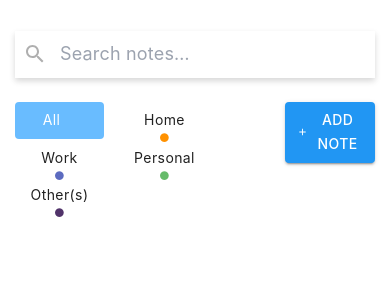
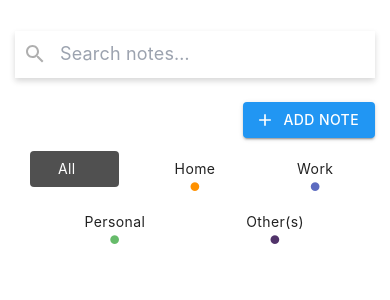
Before and after one commit to johnabednego/Notes, a React (Create React App) app: page / in a window 390 px wide. Shown: the top 300 px of the page. Built offline with nearby package versions, Linux system fonts and the light colour scheme.

Commit message:
setting up the note categories

```diff
--- /dev/null
+++ b/src/components/HomeNote.jsx
@@ -0,0 +1,11 @@
+import React from 'react'
+
+const HomeNote = () => {
+  return (
+    <div>
+
+    </div>
+  )
+}
+
+export default HomeNote
--- /dev/null
+++ b/src/components/OtherNote.jsx
@@ -0,0 +1,11 @@
+import React from 'react'
+
+const OtherNote = () => {
+  return (
+    <div>
+
+    </div>
+  )
+}
+
+export default OtherNote
--- /dev/null
+++ b/src/components/PersonalNote.jsx
@@ -0,0 +1,11 @@
+import React from 'react'
+
+const PersonalNote = () => {
+  return (
+    <div>
+
+    </div>
+  )
+}
+
+export default PersonalNote
--- /dev/null
+++ b/src/components/WorkNote.jsx
@@ -0,0 +1,11 @@
+import React from 'react'
+
+const WorkNote = () => {
+  return (
+    <div>
+
+    </div>
+  )
+}
+
+export default WorkNote
--- a/src/pages/Home.jsx
+++ b/src/pages/Home.jsx
@@ -1,6 +1,7 @@
 import React, { useState } from 'react'
 import searchIcon from './assets/search.svg'
 import plusIcon from './assets/plus.svg'
+import noNoteIcon from './assets/no_note.svg'
 
 const Home = () => {
     const [switchTab, setSwitchTab] = useState(0)
@@ -19,36 +20,36 @@ const Home = () => {
                 </div>
 
                 {/**Navigation */}
-                <div className=' p-[12px] m-0 box-border w-full flex flex-wrap'>
+                <div className=' p-[12px] m-0 box-border w-full flex flex-col-reverse md:flex-row'>
                     {/**Tabs */}
-                    <div className=' flex-grow-0 max-w-[75%] basis-[75%] m-0 box-border w-full flex flex-wrap'>
-                        <div>
-                            <button onClick={()=>setSwitchTab(0)} type="button" className={` ${switchTab===0?'text-[#fff] bg-[#69bcff] cursor-not-allowed':' cursor-pointer hover:opacity-40'} justify-center align-middle items-center border-0 m-0 inline-flex outline-[0]  relative min-w-[89px] font-normal mr-[16px]  shadow-none py-[6px] pr-[16px] text-[0.875rem] box-border leading-[1.75] rounded-[4px] tracking-[0.02857em] transition-custom duration-250 ease-custom-ease delay-0`}>
+                    <div className=' md:flex-grow-0 md:max-w-[75%] md:basis-[75%] mt-3 md:mt-0 md:m-0 box-border w-full flex flex-wrap'>
+                        <div className=' w-full flex items-center justify-evenly flex-wrap gap-4'>
+                            <button onClick={()=>setSwitchTab(0)} type="button" className={` ${switchTab===0?'text-[#fff] bg-[#505050] cursor-not-allowed':' cursor-pointer hover:opacity-40'} justify-center align-middle items-center border-0 m-0 inline-flex outline-[0]  relative min-w-[89px] font-normal   shadow-none py-[6px] pr-[16px] text-[0.875rem] box-border leading-[1.75] rounded-[4px] tracking-[0.02857em] transition-custom duration-250 ease-custom-ease delay-0`}>
                                 <span className=' w-full'>All</span>
                             </button>
 
-                            <button onClick={()=>setSwitchTab(1)}  type="button" className={` ${switchTab===1?'text-[#fff] bg-[#ff9100] cursor-not-allowed':'cursor-pointer'} align-middle items-center outline-[0] m-0 cursor-pointer border-0 tracking-[0.02857em] rounded-[4px] leading-[1.75] bg-transparent relative min-w-[89px] font-normal mr-[16px] shadow-none py-[6px] px-[8px] text-[#000000de] text-[0.875rem] transition-custom duration-250 ease-custom-ease delay-0`}>
+                            <button onClick={()=>setSwitchTab(1)}  type="button" className={` ${switchTab===1?'text-[#fff] bg-[#ff9100] cursor-not-allowed':'cursor-pointer'} align-middle items-center outline-[0] m-0 cursor-pointer border-0 tracking-[0.02857em] rounded-[4px] leading-[1.75] bg-transparent relative min-w-[89px] font-normal  shadow-none py-[6px] px-[8px] text-[#000000de] text-[0.875rem] transition-custom duration-250 ease-custom-ease delay-0`}>
                                 <span className={` ${switchTab !==1?'hover-animate':''} w-full items-center align-middle inline-flex flex-col`}>
                                     <span>Home</span>
                                     <span className={` ${switchTab===1?' mb-1 text-[4em] animate-ping':'text-[2em]'} dot text-[#ff9100] bottom-[-.4em] text-[2em] leading-[1] absolute`}>•</span>
                                 </span>
                             </button>
 
-                            <button onClick={()=>setSwitchTab(2)}  type="button" className={` ${switchTab===2?'text-[#fff] bg-[#5c6bc0] cursor-not-allowed':'cursor-pointer'} align-middle items-center outline-[0] m-0 cursor-pointer border-0 tracking-[0.02857em] rounded-[4px] leading-[1.75] bg-transparent relative min-w-[89px] font-normal mr-[16px] shadow-none py-[6px] px-[8px] text-[#000000de] text-[0.875rem] transition-custom duration-250 ease-custom-ease delay-0`}>
+                            <button onClick={()=>setSwitchTab(2)}  type="button" className={` ${switchTab===2?'text-[#fff] bg-[#5c6bc0] cursor-not-allowed':'cursor-pointer'} align-middle items-center outline-[0] m-0 cursor-pointer border-0 tracking-[0.02857em] rounded-[4px] leading-[1.75] bg-transparent relative min-w-[89px] font-normal  shadow-none py-[6px] px-[8px] text-[#000000de] text-[0.875rem] transition-custom duration-250 ease-custom-ease delay-0`}>
                                 <span className={` ${switchTab !==2?'hover-animate':''} w-full items-center align-middle inline-flex flex-col`}>
                                     <span>Work</span>
                                     <span className={` dot text-[#5c6bc0] bottom-[-.4em] ${switchTab===2?' mb-1 text-[4em] animate-ping':'text-[2em]'} leading-[1] absolute`}>•</span>
                                 </span>
                             </button>
 
-                            <button onClick={()=>setSwitchTab(3)}  type="button" className={` ${switchTab===3?'text-[#fff] bg-[#66bb6a] cursor-not-allowed':'cursor-pointer'} align-middle items-center outline-[0] m-0 cursor-pointer border-0 tracking-[0.02857em] rounded-[4px] leading-[1.75] bg-transparent relative min-w-[89px] font-normal mr-[16px] shadow-none py-[6px] px-[8px] text-[#000000de] text-[0.875rem] transition-custom duration-250 ease-custom-ease delay-0`}>
+                            <button onClick={()=>setSwitchTab(3)}  type="button" className={` ${switchTab===3?'text-[#fff] bg-[#66bb6a] cursor-not-allowed':'cursor-pointer'} align-middle items-center outline-[0] m-0 cursor-pointer border-0 tracking-[0.02857em] rounded-[4px] leading-[1.75] bg-transparent relative min-w-[89px] font-normal  shadow-none py-[6px] px-[8px] text-[#000000de] text-[0.875rem] transition-custom duration-250 ease-custom-ease delay-0`}>
                                 <span className={` ${switchTab !==3?'hover-animate':''} w-full items-center align-middle inline-flex flex-col`}>
                                     <span>Personal</span>
                                     <span className={` dot text-[#66bb6a] bottom-[-.4em] ${switchTab===3?' mb-1 text-[4em] animate-ping':'text-[2em]'} leading-[1] absolute`}>•</span>
                                 </span>
                             </button>
 
-                            <button onClick={()=>setSwitchTab(4)}  type="button" className={` ${switchTab===4?'text-[#fff] bg-[#51336A] cursor-not-allowed':'cursor-pointer'} align-middle items-center outline-[0] m-0 cursor-pointer border-0 tracking-[0.02857em] rounded-[4px] leading-[1.75] bg-transparent relative min-w-[89px] font-normal mr-[16px] shadow-none py-[6px] px-[8px] text-[#000000de] text-[0.875rem] transition-custom duration-250 ease-custom-ease delay-0`}>
+                            <button onClick={()=>setSwitchTab(4)}  type="button" className={` ${switchTab===4?'text-[#fff] bg-[#51336A] cursor-not-allowed':'cursor-pointer'} align-middle items-center outline-[0] m-0 cursor-pointer border-0 tracking-[0.02857em] rounded-[4px] leading-[1.75] bg-transparent relative min-w-[89px] font-normal  shadow-none py-[6px] px-[8px] text-[#000000de] text-[0.875rem] transition-custom duration-250 ease-custom-ease delay-0`}>
                                 <span className={` ${switchTab !==4?'hover-animate':''} w-full items-center align-middle inline-flex flex-col`}>
                                     <span>Other(s)</span>
                                     <span className={` dot text-[#51336A] bottom-[-.4em] ${switchTab===4?' mb-1 text-[4em] animate-ping':'text-[2em]'} leading-[1] absolute`}>•</span>
@@ -58,7 +59,7 @@ const Home = () => {
                     </div>
 
                     {/**Add Note Button */}
-                    <div className=' flex-grow-0 max-w-[25%] basis-[25%] m-0 box-border'>
+                    <div className=' md:flex-grow-0 md:max-w-[25%] md:basis-[25%]  m-0 box-border'>
                         <button className=' hover:bg-[#69BCFF] justify-center align-middle items-center relative inline-flex m-0 border-0 cursor-pointer uppercase tracking-[0.02857em] rounded-[4px] leading-[1.75] font-medium text-[#fff] float-right bg-[#2196F3] shadow-addButton py-[6px] px-[16px] text-[0.875rem] min-w-[64px] box-border transition-custom duration-250 ease-custom-ease delay-0'>
                             <span className=' w-full items-center align-middle inline-flex'>
                                 <span className=' ml-[-4px] mr-[8px] inline-flex'>
@@ -69,6 +70,9 @@ const Home = () => {
                         </button>
                     </div>
                 </div>
+
+                {/**Various Categories */}
+
             </div>
         </div>
     )
```
Also changed, not shown: src/pages/assets/no_note.svg (added).
